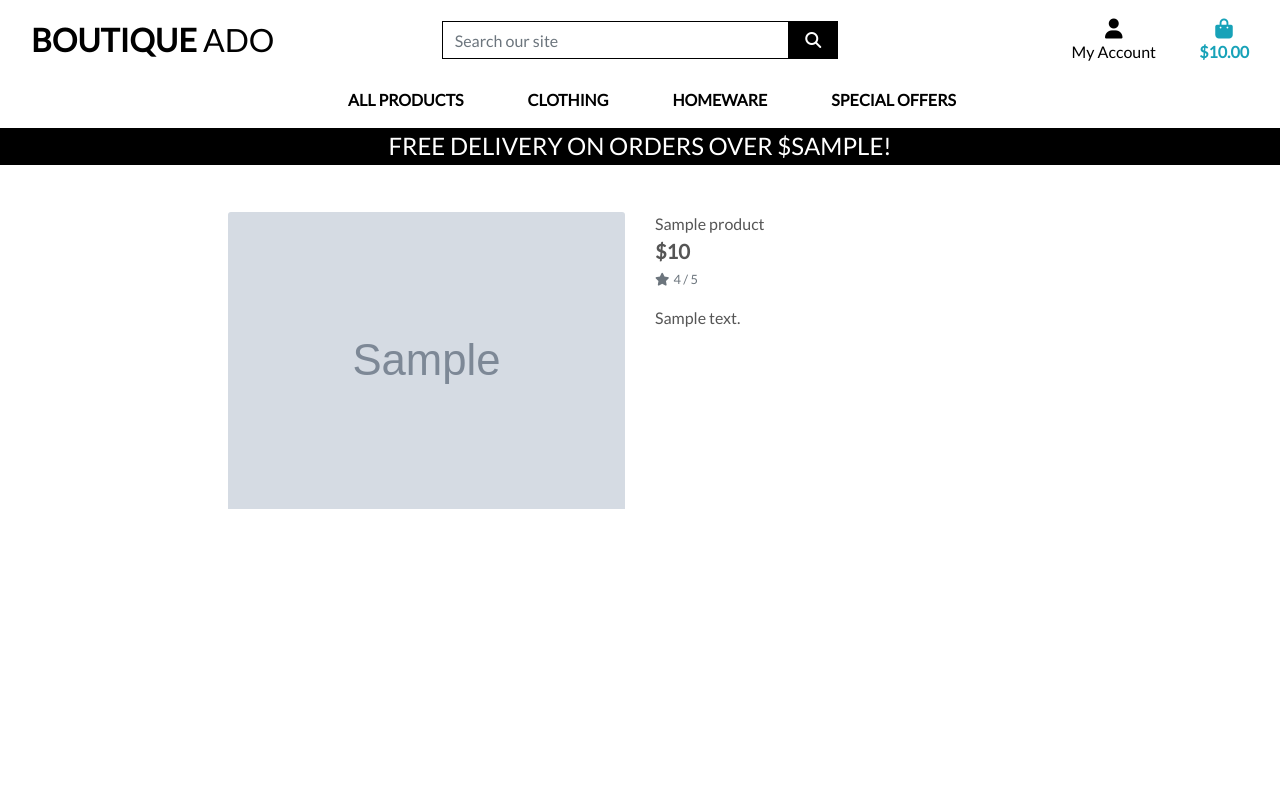
After one commit to xttrust/boutique_ado_ci, a Django app: template products/templates/products/product_detail.html in a window 1280 px wide. The commit adds this page. Run offline with Django 4.2, Linux system fonts and the light colour scheme; the template is opened without the code that fills it: most values are stand-ins (such as "Sample title", 1, 10 or a date in 2020); grey boxes marked "Sample" are stand-in pictures; some libraries are stand-ins or nearby versions.

Commit message:
Feat: added product details functionality

```diff
--- a/home/templates/home/index.html
+++ b/home/templates/home/index.html
@@ -20,7 +20,7 @@
             </h1>
             <div class="my-5">
                 <h4>
-                    <a href="" class="shop-now-button btn btn-lg rounded-0 text-uppercase py-3">
+                    <a href="{% url 'products' %}" class="shop-now-button btn btn-lg rounded-0 text-uppercase py-3">
                         Shop now
                     </a>
                 </h4>
--- /dev/null
+++ b/products/templates/products/product_detail.html
@@ -0,0 +1,43 @@
+{% extends "base.html" %}
+{% load static %}
+
+{% block page_header %}
+<div class="container header-container">
+    <div class="row">
+        <div class="col"></div>
+    </div>
+</div>
+{% endblock %}
+
+{% block content %}
+<div class="overlay"></div>
+<div class="container-fluid">
+    <div class="row">
+        <div class="col-12 col-md-6 col-lg-4 offset-lg-2">
+            <div class="image-container my-5">
+                {% if product.image %}
+                <a href="{{ product.image.url }}" target="_blank">
+                    <img class="card-img-top img-fluid" src="{{ product.image.url }}" alt="{{ product.name }}">
+                </a>
+                {% else %}
+                <a href="">
+                    <img class="card-img-top img-fluid" src="{{ MEDIA_URL }}noimage.png" alt="{{ product.name }}">
+                </a>
+                {% endif %}
+            </div>
+        </div>
+        <div class="col-12 col-md-6 col-lg-4">
+            <div class="product-details-container mb-5 mt-md-5">
+                <p class="mb-0">{{ product.name }}</p>
+                <p class="lead mb-0 text-left font-weight-bold">${{ product.price }}</p>
+                {% if product.rating %}
+                <small class="text-muted"><i class="fas fa-star mr-1"></i>{{ product.rating }} / 5</small>
+                {% else %}
+                <small class="text-muted">No Rating</small>
+                {% endif %}
+                <p class="mt-3">{{ product.description }}</p>
+            </div>
+        </div>
+    </div>
+</div>
+{% endblock %}
--- a/products/templates/products/products.html
+++ b/products/templates/products/products.html
@@ -27,11 +27,11 @@
                 <div class="col-sm-6 col-md-6 col-lg-4 col-xl-3">
                     <div class="card h-100 border-0">
                         {% if product.image %}
-                        <a href="">
+                        <a href="{% url 'product_detail' product.id %}">
                             <img class="card-img-top img-fluid" src="{{ product.image.url }}" alt="{{ product.name }}">
                         </a>
                         {% else %}
-                        <a href="">
+                        <a href="{% url 'product_detail' product.id %}">
                             <img class="card-img-top img-fluid" src="{{ MEDIA_URL }}noimage.png"
                                 alt="{{ product.name }}">
                         </a>
--- a/products/urls.py
+++ b/products/urls.py
@@ -3,4 +3,5 @@ from . import views
 
 urlpatterns = [
     path('', views.all_products, name='products'),
+    path('<product_id>', views.product_detail, name='product_detail'),
 ]
--- a/static/css/base.css
+++ b/static/css/base.css
@@ -93,3 +93,14 @@ body {
         padding-top: 164px;
     }
 }
+
+@media (max-width: 991px) {
+
+    .header-container {
+        padding-top: 116px;
+    }
+
+    body {
+        height: calc(100vh - 116px);
+    }
+}
--- a/templates/includes/main-nav.html
+++ b/templates/includes/main-nav.html
@@ -9,7 +9,7 @@
             <a href="" class="dropdown-item">By Price</a>
             <a href="" class="dropdown-item ">By Rating</a>
             <a href="" class="dropdown-item ">By Category</a>
-            <a href="" class="dropdown-item">All Products</a>
+            <a href="{% url 'products' %}" class="dropdown-item">All Products</a>
         </div>
     </li>
 
```
Also changed, not shown: products/views.py (+12 -1 lines).
